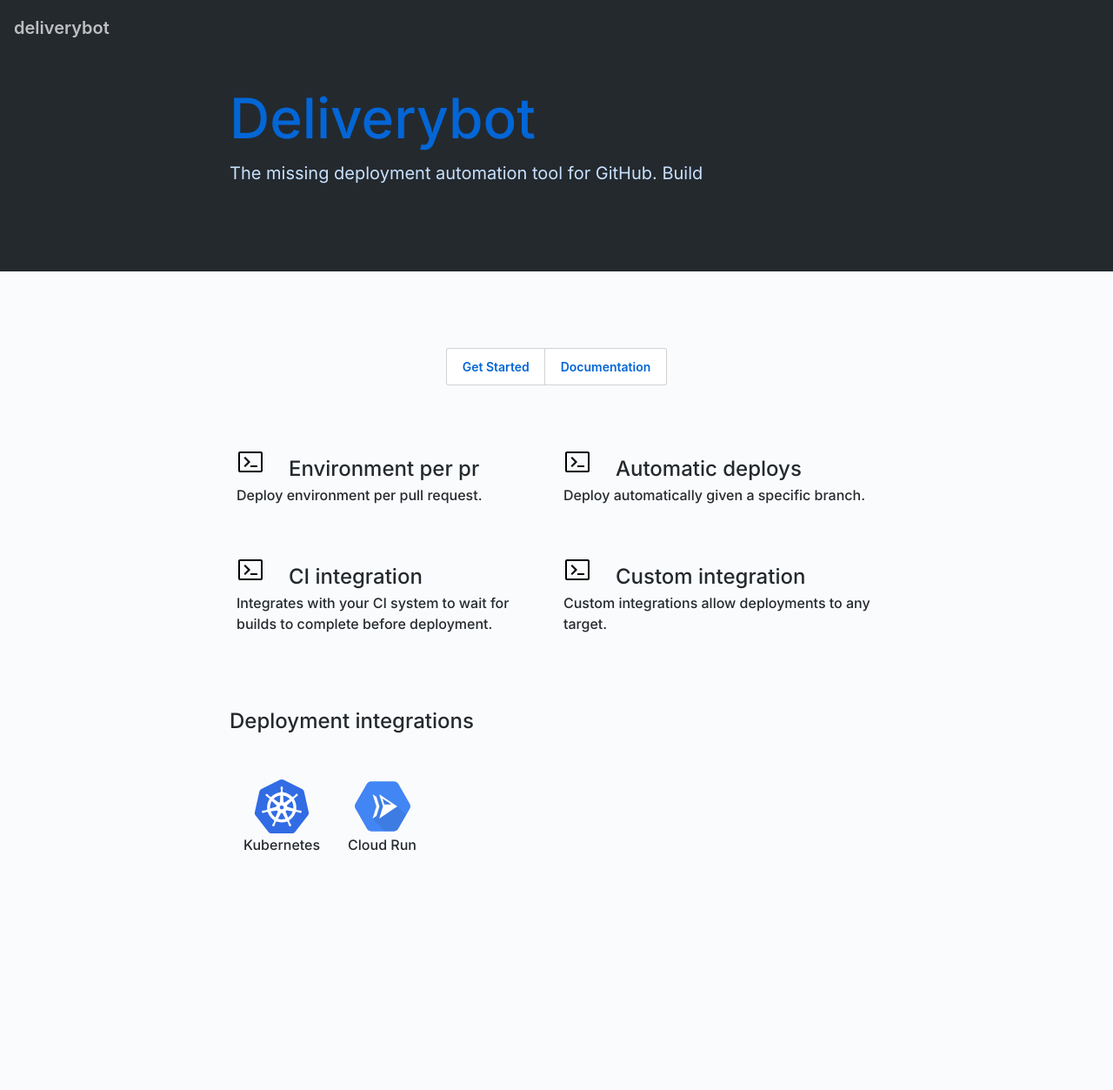
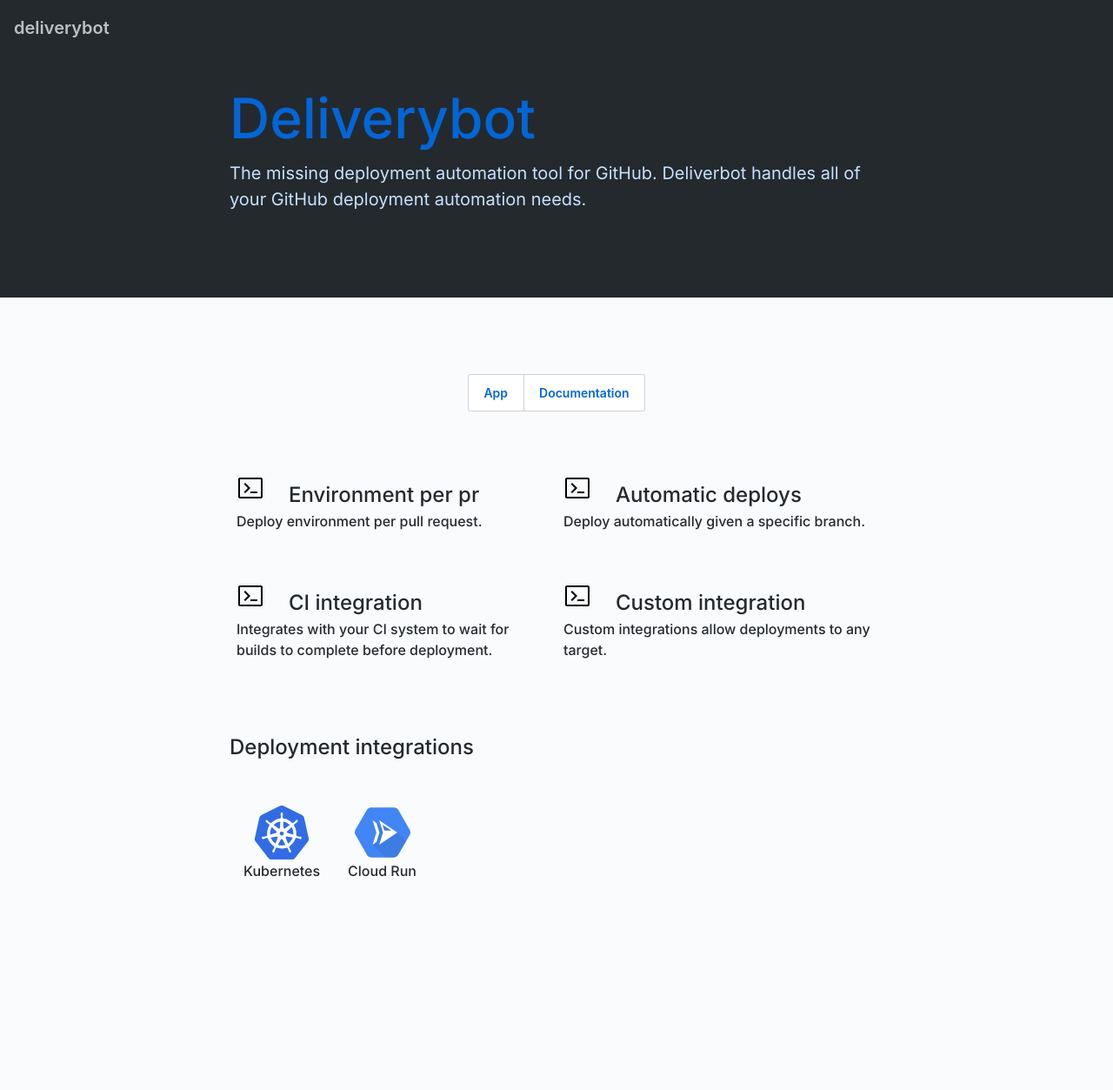
Before and after one commit to deliverybot/deliverybot.github.io, a Jekyll site: the page built from index.html, in a window 1280 px wide. Shown: the whole page at 87% size. Built offline with Jekyll 4.4.1, drawn with Linux system fonts in a browser that asks for light colours; before the commit the page ends 1223 px from its top, so only the background shows below that.

Commit message:
Update description.

```diff
--- a/_config.yml
+++ b/_config.yml
@@ -1,9 +1,10 @@
 title: deliverybot
 email: your-email@example.com
 description: >-
-  The missing deployment automation tool for GitHub. Build
+  The missing deployment automation tool for GitHub.
 long_description: >-
-  The missing deployment automation tool for GitHub. Build
+  The missing deployment automation tool for GitHub. Deliverbot handles all of
+  your GitHub deployment automation needs.
 
 deliverybot_url: https://deliverybot-ohzjlus46a-uc.a.run.app/
 github_app_url: https://github.com/apps/deliverybot
--- a/index.html
+++ b/index.html
@@ -19,7 +19,7 @@ layout: default
 
   <div class="mt-8 text-center">
     <div class="BtnGroup">
-      <a href="{{site.deliverybot_url}}" role="button" class="btn btn-large btn-outline BtnGroup-item">Get Started</a>
+      <a href="{{site.deliverybot_url}}" role="button" class="btn btn-large btn-outline BtnGroup-item">App</a>
       <a href="/docs/" role="button" class="btn btn-large btn-outline BtnGroup-item">Documentation</a>
     </div>
   </div>
```
